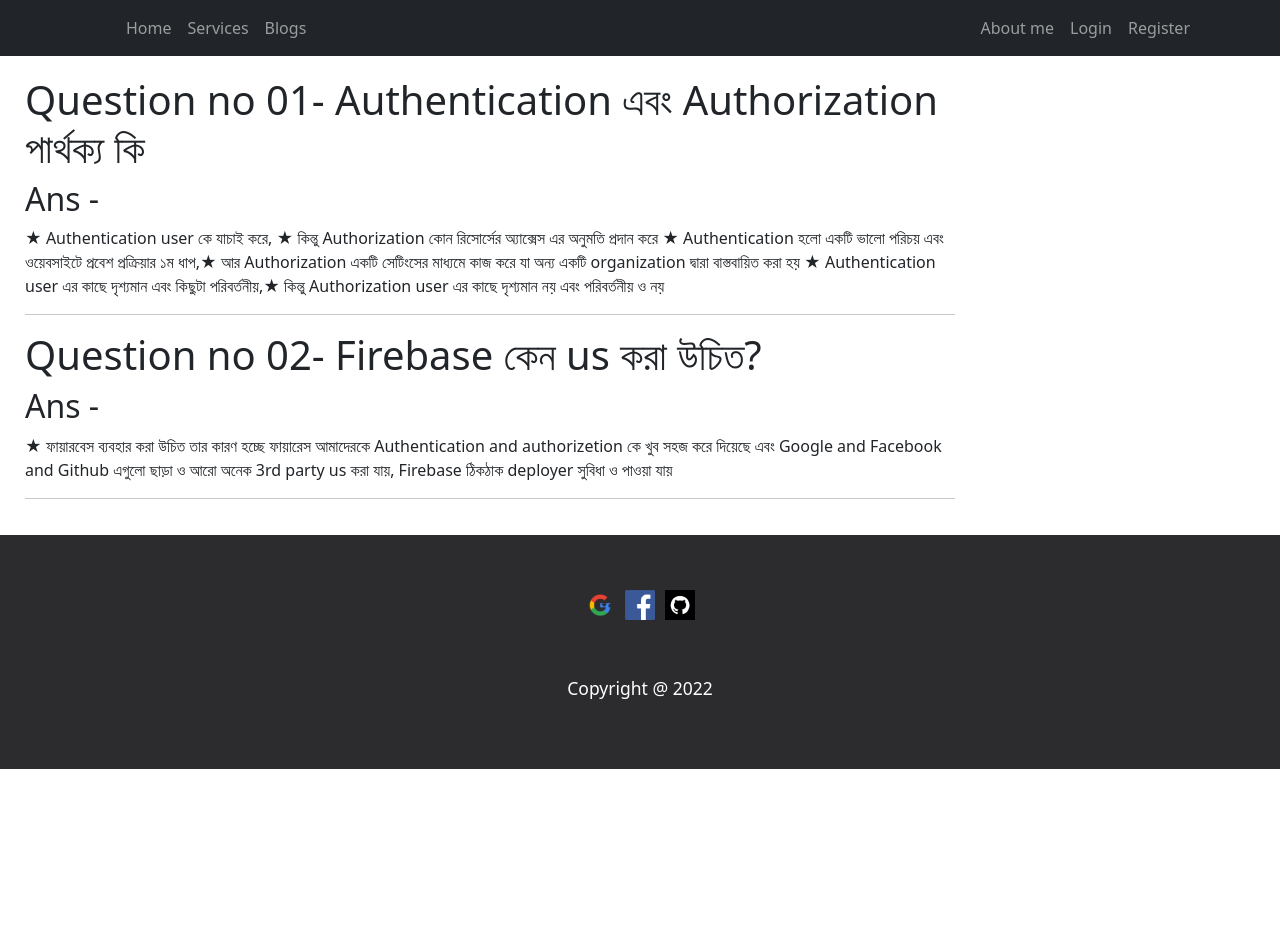
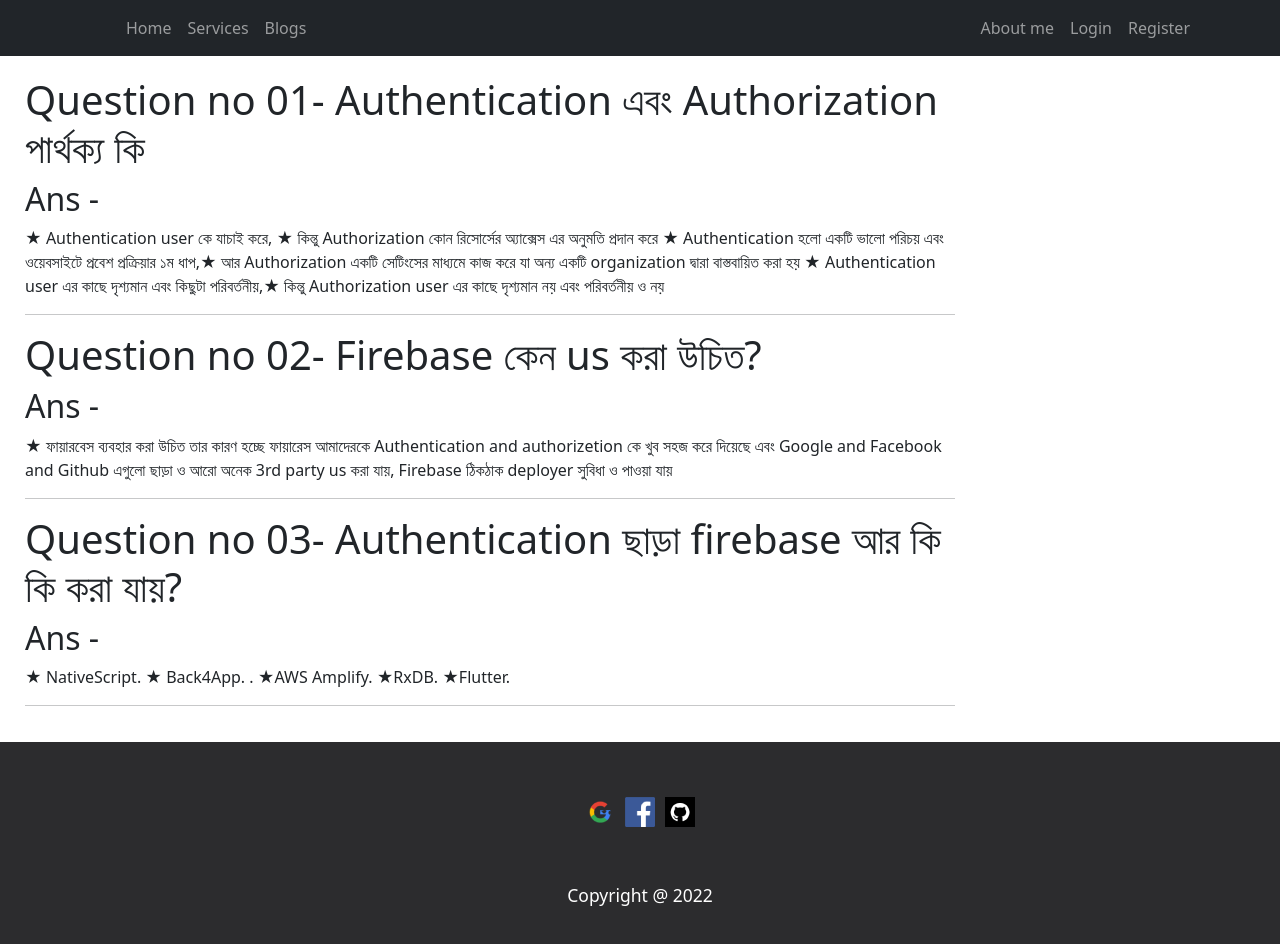
Before and after one commit to ShowkatAliRakib/Independent-service-provider, a React (Create React App) app: page /blogs in a window 1280 px wide. Shown: the top 944 px of the page. Before the commit the page ends 800 px from the top, so only its background shows below. Built offline with nearby package versions, Linux system fonts and the light colour scheme.

Commit message:
question03-added

```diff
--- a/src/Components/Pages/Blogs/Blogs.js
+++ b/src/Components/Pages/Blogs/Blogs.js
@@ -30,7 +30,22 @@
       </p>
     </div>
     <hr />
+    <div>
+        <h1> Question no 03- Authentication ছাড়া firebase আর কি কি করা যায়? </h1>
+      <p>
+       <h2> Ans - </h2>
+       ★ NativeScript.
+       ★ Back4App. .
+       ★AWS Amplify.
 
+
+
+       ★RxDB.
+       ★Flutter.
+
+      </p>
+    </div>
+    <hr />
 
 
 
```
